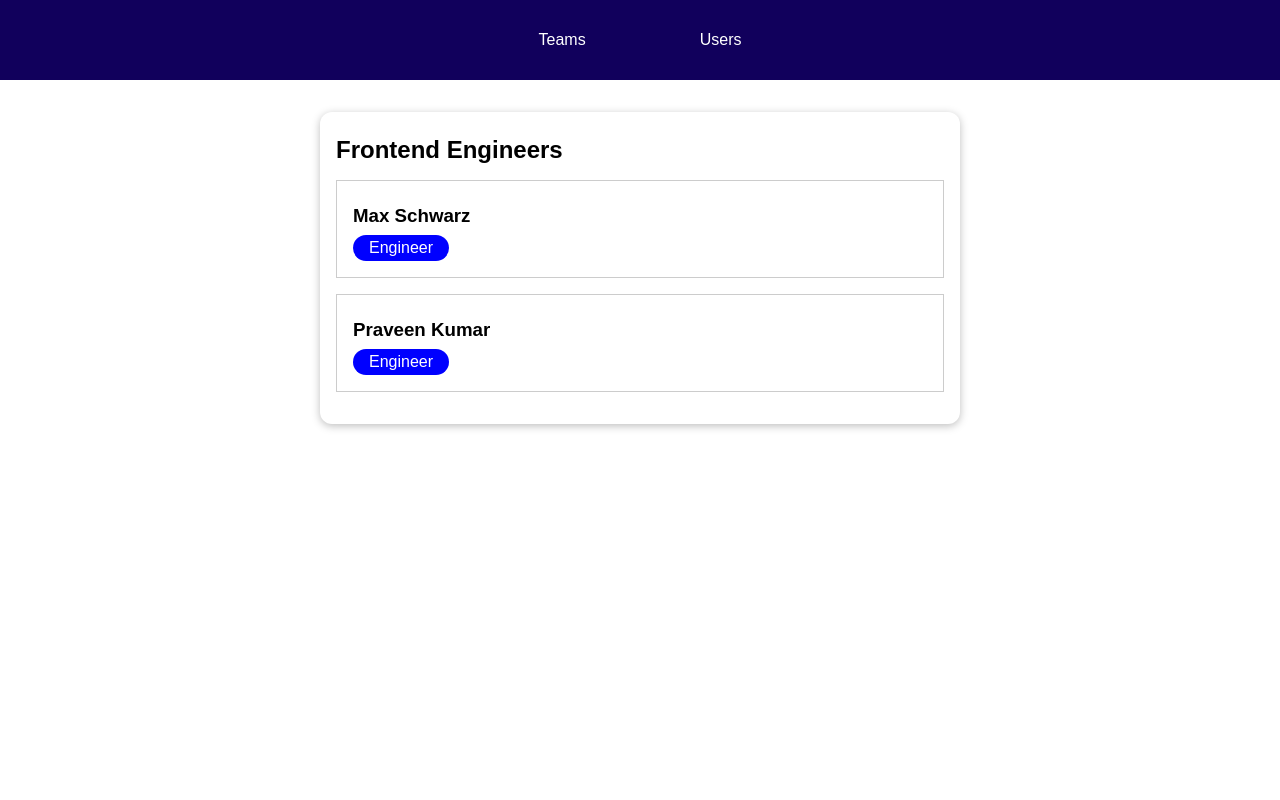
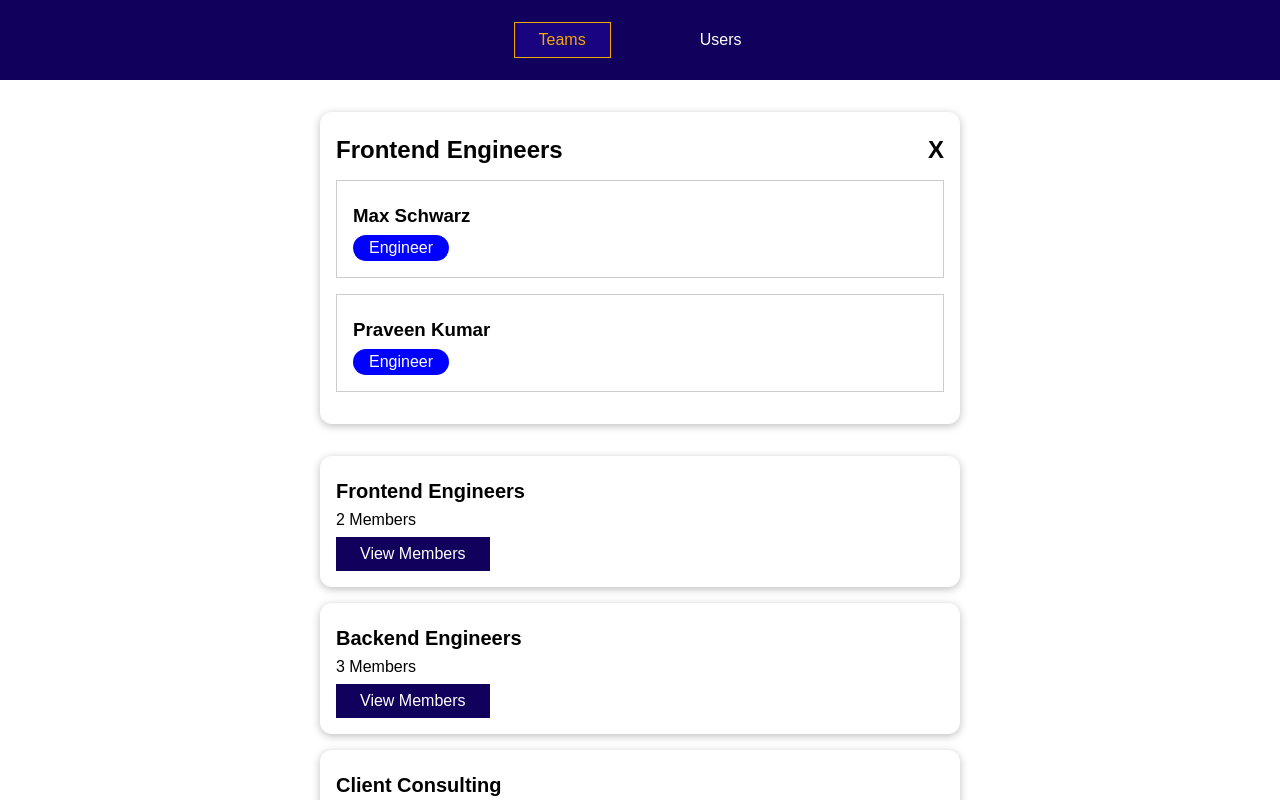
Before and after one commit to BizarrIlliada/vue-router, a Vue app: page /teams/t1 in a window 1280 px wide. Shown: the top 800 px of the page. Built offline with nearby package versions, Linux system fonts and the light colour scheme.

Commit message:
navigation guards

```diff
--- a/src/App.vue
+++ b/src/App.vue
@@ -3,6 +3,9 @@
   <main>
     <router-view></router-view>
   </main>
+  <footer>
+    <router-view name="footer"></router-view>
+  </footer>
 </template>
 
 <script>
--- a/src/components/nav/NotFound.vue
+++ b/src/components/nav/NotFound.vue
@@ -1,13 +1,21 @@
 <template>
   <main>
     <h1>Wrong way</h1>
-    <router-link to="/">Go to the start page</router-link>
+    <router-link :to="homeLink">Go to the start page</router-link>
   </main>
 </template>
 
 <script>
   export default {
     name: 'NotFound',
+
+    computed: {
+      homeLink() {
+        return {
+          name: 'home',
+        }
+      }
+    }
   }
 </script>
 
--- a/src/components/nav/TheNavigation.vue
+++ b/src/components/nav/TheNavigation.vue
@@ -3,12 +3,12 @@
     <nav>
       <ul>
         <li>
-          <router-link to="/teams">
+          <router-link :to="teamsNavigationObj">
             Teams
           </router-link>
         </li>
         <li>
-          <router-link to="/users">
+          <router-link :to="usersNavigationObj">
             Users
           </router-link>
         </li>
@@ -20,6 +20,19 @@
 <script>
   export default {
     name: 'TheNavigation',
+
+    computed: {
+      teamsNavigationObj() {
+        return {
+          name: 'teams',
+        }
+      },
+      usersNavigationObj() {
+        return {
+          name: 'users',
+        }
+      },
+    },
   };
 </script>
 
--- a/src/components/teams/TeamMembers.vue
+++ b/src/components/teams/TeamMembers.vue
@@ -1,6 +1,9 @@
 <template>
   <section>
-    <h2>{{ teamName }}</h2>
+    <h2>
+      {{ teamName }}
+      <router-link to="/">X</router-link>
+    </h2>
     <ul>
       <UserItem
         v-for="member in members"
@@ -48,6 +51,10 @@
       teamId() {
         this.loadTeam(this.teamId);
       },
+
+      // $route(newVal) {
+      //   console.log(newVal.query);
+      // },
     },
 
     created() {
@@ -67,6 +74,13 @@
 
   h2 {
     margin: 0.5rem 0;
+    display: flex;
+    justify-content: space-between;
+  }
+
+  a {
+    text-decoration: none;
+    color: black;
   }
 
   ul {
--- /dev/null
+++ b/src/components/teams/TeamsFooter.vue
@@ -0,0 +1,15 @@
+<template>
+  <footer><h2>Teams Footer</h2></footer>
+</template>
+
+<script>
+  export default {
+    name: 'TeamsFooter',
+  }
+</script>
+
+<style scoped>
+  footer {
+    text-align: center;
+  }
+</style>
--- a/src/components/teams/TeamsItem.vue
+++ b/src/components/teams/TeamsItem.vue
@@ -2,7 +2,7 @@
   <li>
     <h3>{{ name }}</h3>
     <div class="team-members">{{ memberCount }} Members</div>
-    <router-link :to="$route.path + '/' + id">View Members</router-link>
+    <router-link :to="teamMembersLink">View Members</router-link>
   </li>
 </template>
 
@@ -10,6 +10,23 @@
   export default {
     name: 'TeamsItem',
     props: ['name', 'memberCount', 'id'],
+
+    computed: {
+      teamMembersLink() {
+        // this.$router.push({
+        //   name: 'team-members',
+        //   params: { teamId: this.id },
+        // })
+        return {
+          name: 'team-members',
+          params: { teamId: this.id },
+          query: {
+            theBestAnime: 'Jo Jo',
+            theBestJoJo: 'Joseph Joestar',
+          },
+        }
+      },
+    },
   };
 </script>
 
--- a/src/components/teams/TeamsList.vue
+++ b/src/components/teams/TeamsList.vue
@@ -1,4 +1,5 @@
 <template>
+  <router-view></router-view>
   <ul>
     <TeamsItem
       v-for="team in teams"
--- /dev/null
+++ b/src/components/users/UsersFooter.vue
@@ -0,0 +1,15 @@
+<template>
+  <footer><h2>Users Footer</h2></footer>
+</template>
+
+<script>
+  export default {
+    name: 'UsersFooter',
+  }
+</script>
+
+<style scoped>
+  footer {
+    text-align: center;
+  }
+</style>
--- a/src/main.js
+++ b/src/main.js
@@ -8,6 +8,27 @@ import App from './App.vue';
 
 const router = createRouter(routsObject);
 
+router.beforeEach((to, from, next) => {
+  // console.log(to);
+  // console.log(from);
+  // console.dir(next);
+
+  // if (to.path === '/teams' || to.path === '/users') {
+  //   next();
+  // } else {
+  //   console.log('Not allowed to switch page!');
+  // }
+
+  next();
+  // next(false);
+  // if (to.path === '/users') {
+  //   next({ name: 'teams' })
+  //   // next('/teams');
+  // } else {
+  //   next();
+  // }
+});
+
 const app = createApp(App);
 
 app
--- a/src/router/index.js
+++ b/src/router/index.js
@@ -1,38 +1,61 @@
 import { createWebHistory } from 'vue-router';
 
 import TeamsList from '../components/teams/TeamsList.vue';
-import TeamMembers from '../components/teams/TeamMembers.vue'
-import AddTeam from '../components/teams/AddTeam.vue'
+import TeamMembers from '../components/teams/TeamMembers.vue';
+import AddTeam from '../components/teams/AddTeam.vue';
+import TeamsFooter from '../components/teams/TeamsFooter.vue';
 import UsersList from '../components/users/UsersList.vue';
+import UsersFooter from '../components/users/UsersFooter.vue';
 import NotFound from '../components/nav/NotFound.vue';
 
 export const routsObject = {
   history: createWebHistory(),
   routes: [
     {
+      name: 'home',
       path: '/',
       redirect: '/teams',
     },
     {
+      name: 'teams',
       path: '/teams',
-      component: TeamsList,
+      components: { default: TeamsList, footer: TeamsFooter },
+      children: [
+        {
+          name: 'team-members',
+          path: ':teamId',
+          component: TeamMembers,
+          props: true,
+        },
+      ],
       // alias: '/',
     },
     {
+      name: 'users',
+      path: '/users',
+      components: { default: UsersList, footer: UsersFooter },
+    },
+    {
+      name: 'add-new-team',
       path: '/teams/new',
       component: AddTeam,
-    },
-    {
-      path: '/teams/:teamId',
-      component: TeamMembers,
-      props: true,
-    },
-    {
-      path: '/users',
-      component: UsersList,
     },
     { path: '/:anything(.*)', component: NotFound },
   ],
   // linkActiveClass: 'active-link',
   // linkExactActiveClass: 'exact-active-link',
+  scrollBehavior(to, from, savedPosition) {
+    // console.log(to);
+    // console.log(from);
+    // console.log(savedPosition);
+
+    if (savedPosition) {
+      return savedPosition;
+    }
+
+    return {
+      left: 0,
+      top: 0,
+    }
+  },
 }
```
